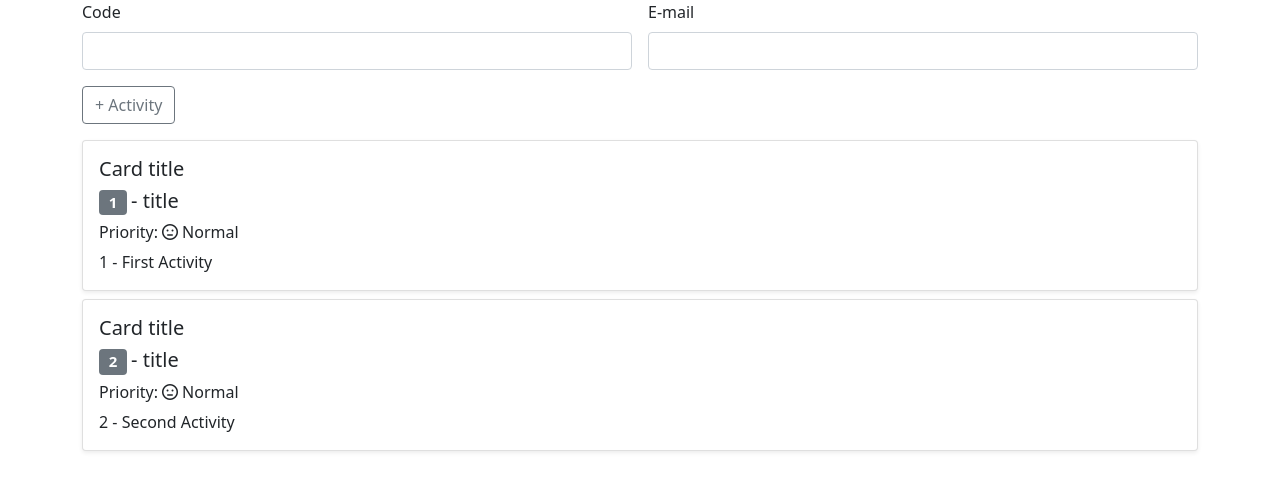
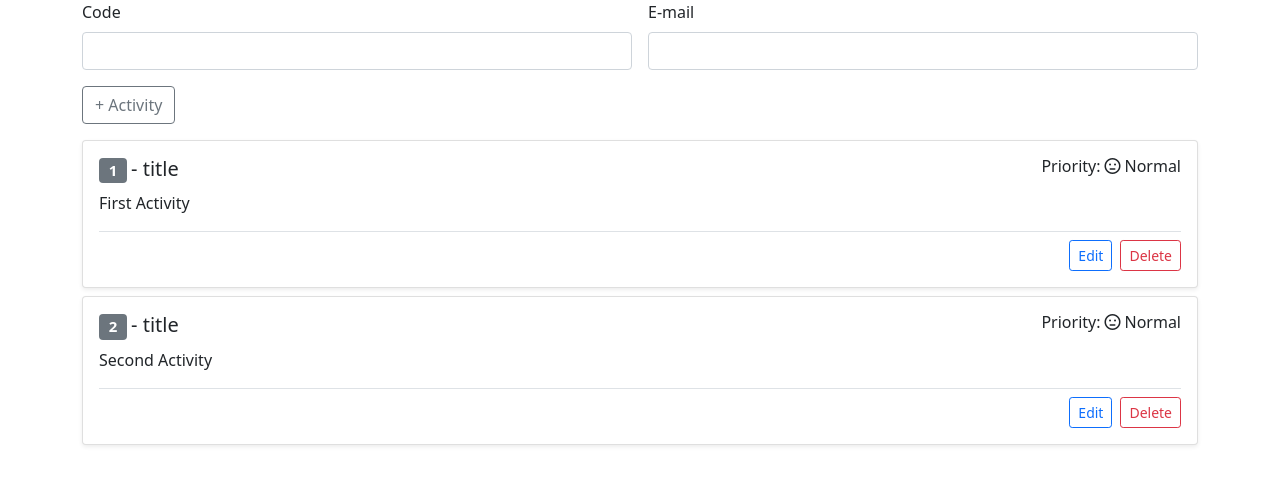
Before and after one commit to lucasrochadejesus/ReactAspnetCore, a React (Create React App) app in the folder React/proactivity/: page / in a window 1280 px wide. Shown: the top 490 px of the page. Built offline with nearby package versions, Linux system fonts and the light colour scheme.

Commit message:
Update App.js

```diff
--- a/React/proactivity/src/App.js
+++ b/React/proactivity/src/App.js
@@ -2,12 +2,12 @@ import './App.css';
 import { useState } from 'react';
 
 let initialState =  [{
-  "id" : 1,
-  "description": "First Activity"
+  'id' : 1,
+  'description': 'First Activity'
 },
 {
-  "id" : 2,
-  "description": "Second Activity"
+  'id' : 2,
+  'description': 'Second Activity'
 },
 
 ];
@@ -32,46 +32,49 @@ function App() {
 
   return (
     <>
-    <form className="row g-3">
-        <div className="col-md-6">
-          <label for="inputEmail4" className="form-label">Code</label>
-          <input id="id" type="text" className="form-control"/>
+    <form className='row g-3'>
+        <div className='col-md-6'>
+          <label for='inputEmail4' className='form-label'>Code</label>
+          <input id='id' type='text' className='form-control'/>
         </div>
-        <div className="col-md-6">
-          <label for="inputEmail4" className="form-label">E-mail</label>
-          <input id="description" type="text" className="form-control"/>
+        <div className='col-md-6'>
+          <label for='inputEmail4' className='form-label'>E-mail</label>
+          <input id='description' type='text' className='form-control'/>
         </div>
-         <div class="col-12">
+         <div className='col-12'>
             <button
-              className="btn btn-outline-secondary"
+              className='btn btn-outline-secondary'
               onClick={addActivity}>
               + Activity
             </button>
       </div>
     </form>
-    <div className="App mt-3">
+    <div className='App mt-3'>
 
           {activities.map(act => (
+        <div key={act.id}  className='card mb-2 shadow-sm'>
+          <div className='card-body'>
+              <div className='d-flex justify-content-between'>
 
-        <div key={act.id}  className="card mb-2 shadow-sm">
-          <div className="card-body">
-            <h5 className="card-title">Card title</h5>
-            <p className="card-text">
-              <div className="d-flex.justfy-content-between">
-                <h5 className="card-title">
-                <span className="badge bg-secondary me-1">{act.id}</span>
+                <h5 className='card-title'>
+                  <span className='badge bg-secondary me-1'>{act.id}</span>
                   - title
                 </h5>
+
                 <h6>
-                Priority:
-                <span className="ms-1 text-black">
-                  <i className="me-1 fa-regular fa-face-meh"></i>
-                  Normal
-                </span>
+                   Priority:
+                   <span className='ms-1 text-black'>
+                   <i className='me-1 fa-regular fa-face-meh'></i>
+                   Normal
+                   </span>
                 </h6>
+
               </div>
-              {act.id} - {act.description}
-            </p>
+              <p className='card-text'>{act.description}</p>
+              <div className='d-flex justify-content-end pt-2 m-0 border-top'>
+                <button className='btn btn-sm btn-outline-primary me-2'>Edit</button>
+                <button className='btn btn-sm btn-outline-danger'>Delete</button>
+              </div>
           </div>
         </div>
         ))}
```
